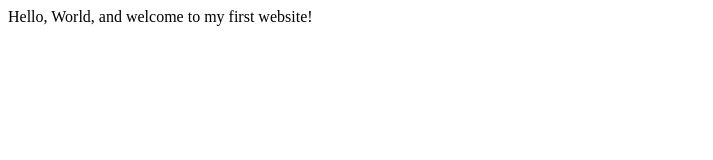
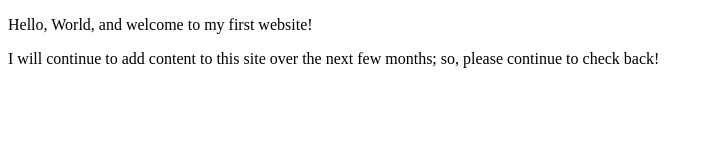
Before and after one commit to zyoung-cwu/zyoung-cwu.github.io, a plain HTML site: page index.html in a window 1280 px wide. Shown: the whole page, without its empty margins (0-713 px from the left). Drawn offline with Linux system fonts and the light colour scheme.

Commit message:
Update index.html

```diff
--- a/index.html
+++ b/index.html
@@ -3,9 +3,11 @@
     <head>
         <meta charset="utf-8">
         <meta name="viewport" content="width=device-width, initial-scale=1.0">
-        <title>My First Website</title>
+        <meta name="author" content="Zack Young">
+        <title>John Gage | Senior Web Developer</title>
     </head>
     <body>
-       Hello, World, and welcome to my first website!
+        <p>Hello, World, and welcome to my first website!</p>
+        <p>I will continue to add content to this site over the next few months; so, please continue to check back!</p>
     </body>
 </html>
```
